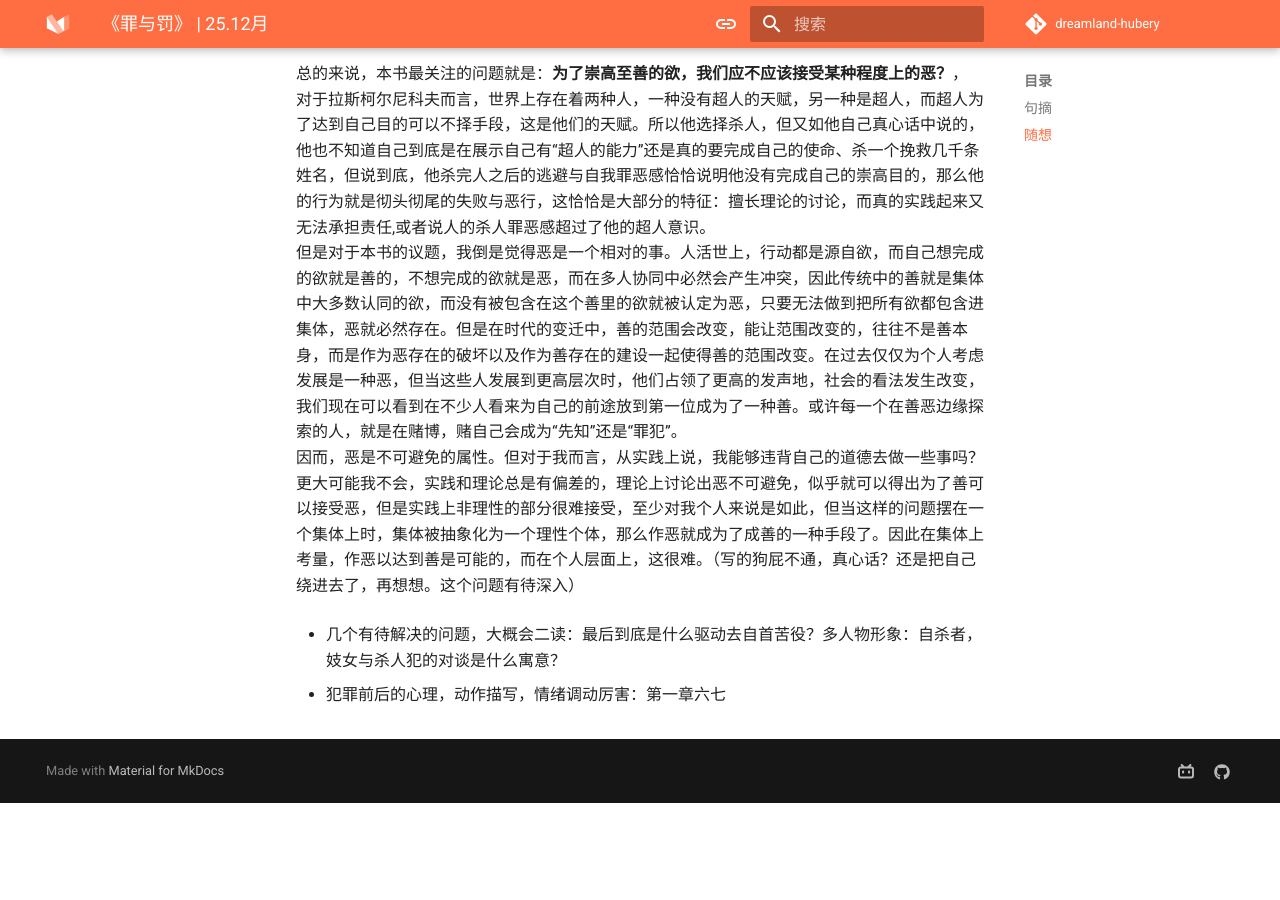
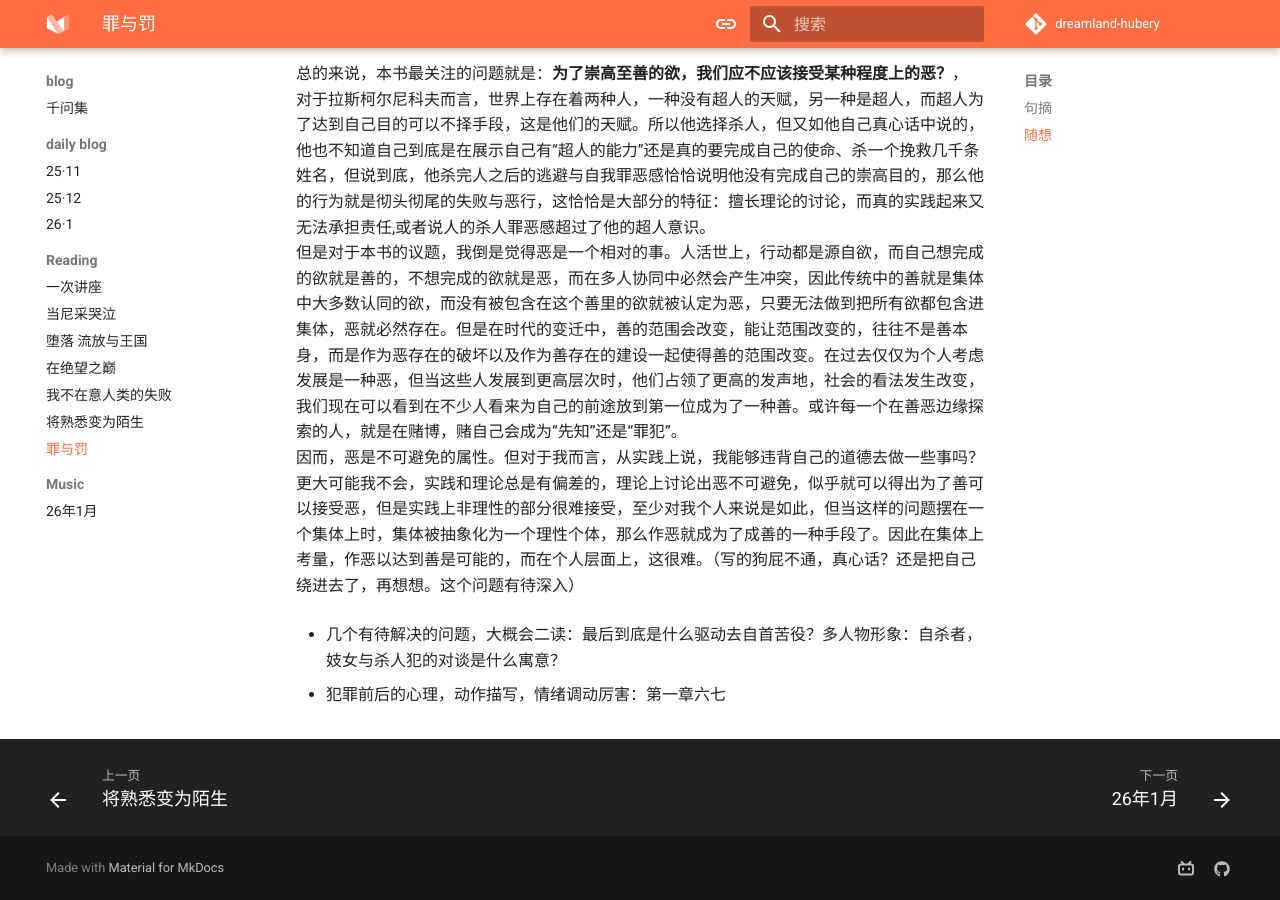
Before and after one commit to hubery258/dreamland-hubery, an MkDocs documentation site: the page built from docs/life/reading/crime.md, in a window 1280 px wide and 900 px high, scrolled down 1414 px. Built offline with MkDocs 1.6.1 and Material for MkDocs 9.7.7, drawn with Linux system fonts in a browser that asks for light colours; comment, search, counter and statistics services are not loaded; before the commit the page ends 2217 px from its top, so only the background shows below that.

Commit message:
罪与罚笔记

```diff
--- a/mkdocs.yml
+++ b/mkdocs.yml
@@ -99,5 +99,6 @@
       - 在绝望之巅: life/reading/despair.md
       - 我不在意人类的失败: life/reading/failure.md
       - 将熟悉变为陌生: life/reading/strange.md
+      - 罪与罚: life/reading/crime.md
     - Music:
       - 26年1月: life/music/26_1.md
```
